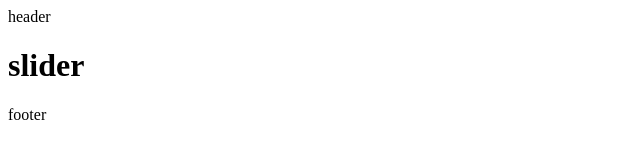
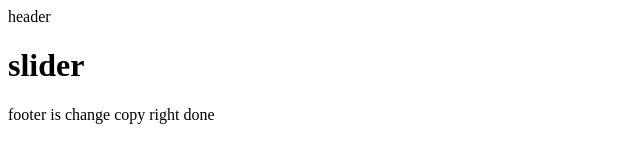
Before and after one commit to Diana8282/gitPractis, a plain HTML site: page index.html in a window 1280 px wide. Shown: the whole page, without its empty margins (0-640 px from the left). Drawn offline with Linux system fonts and the light colour scheme.

Commit message:
footer update

```diff
--- a/index.html
+++ b/index.html
@@ -14,7 +14,7 @@
        <h1>slider</h1>
     </div>
     <footer>
-        <p>footer</p>
+        <p>footer is change copy right done</p>
     </footer>
 
 </body>
```
